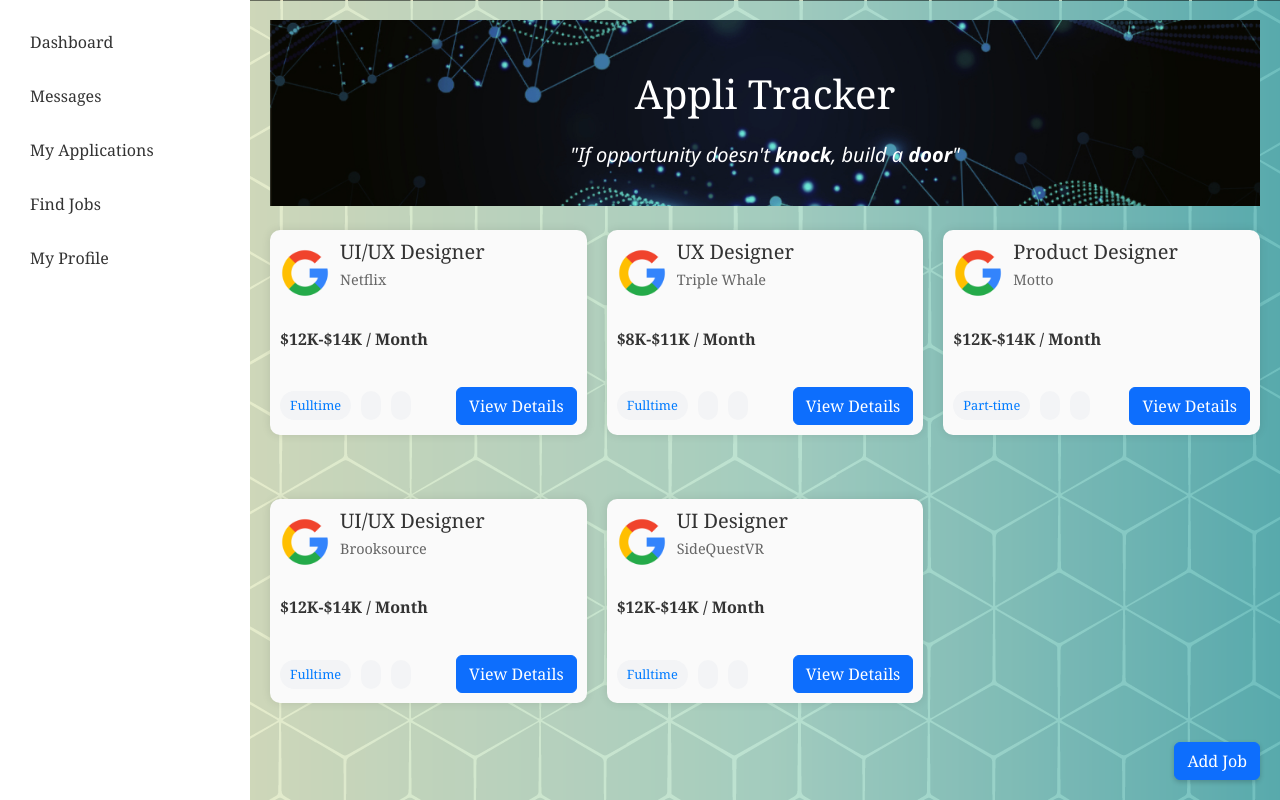
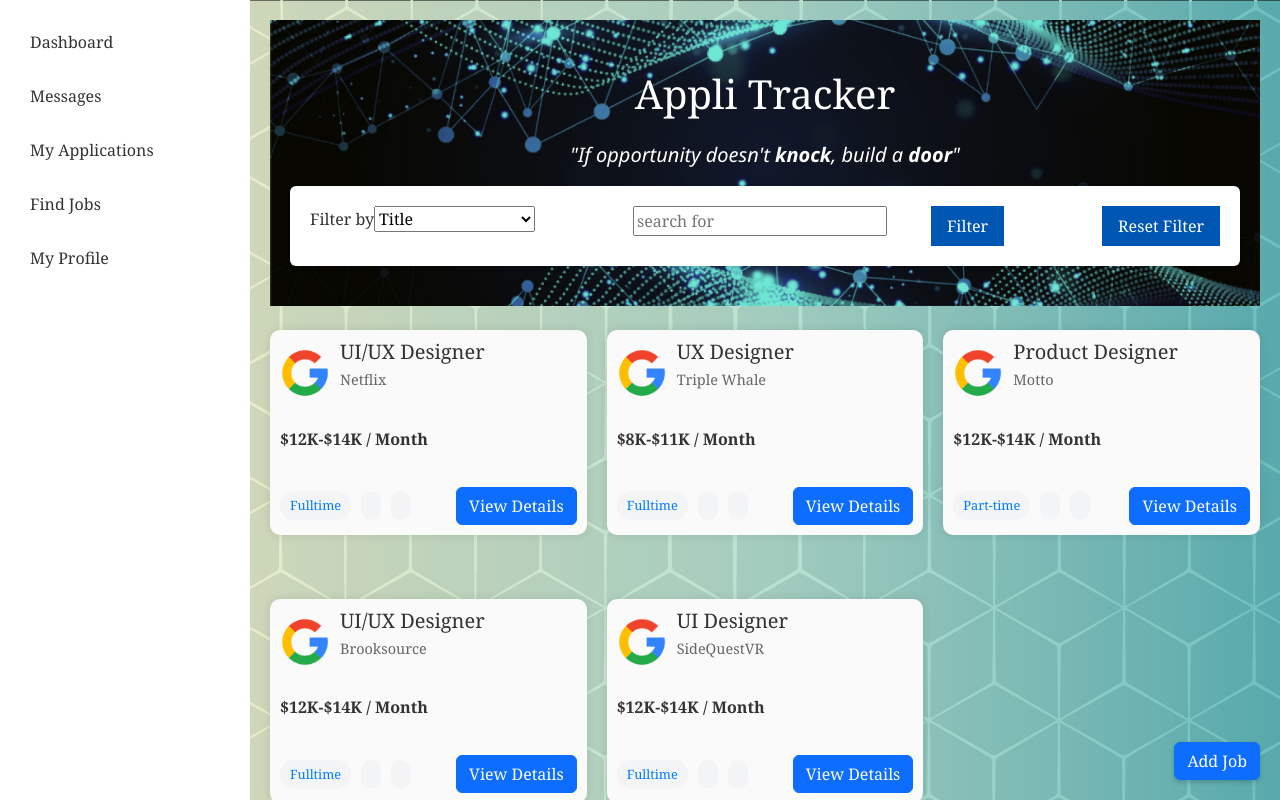
Before and after one commit to SWEN-732-Team-5/Appli-Tracker, a React (Create React App) app in the folder applitrackerproject/: page / in a window 1280 px wide. Built offline with nearby package versions, Linux system fonts and the light colour scheme.

Commit message:
filter background UI changes

```diff
--- a/applitrackerproject/src/components/JobFilter.js
+++ b/applitrackerproject/src/components/JobFilter.js
@@ -1,7 +1,56 @@
 import React, { useState } from 'react';
 
 const JobFilter = ({ setFilterType, setFilterValue }) => {
+  const [filterBy, setFilterBy] = useState('title');
+  const [filter, setFilter] = useState('');
 
+  const handleFilterChange = (e) => {
+    setFilter(e.target.value);
+  };
+
+  const applyFilter = () => {
+    setFilterType(filterBy);
+    setFilterValue(filter);
+  };
+
+  const resetFilter = () => {
+    setFilterType(null);
+    setFilterValue('');
+    setFilter('');
+  };
+
+  return (
+    <div className="job-filter">
+      <div className="filter-by">
+        <label htmlFor="filter-by-select">Filter by</label>
+        <select
+          id="filter-by-select"
+          value={filterBy}
+          onChange={(e) => setFilterBy(e.target.value)}
+        >
+          <option value="company">Company</option>
+          <option value="title">Title</option>
+          <option value="dateApplied">Date Applied</option>
+          <option value="emailFollowup">Email Followup</option>
+          <option value="appStatus">Application Status</option>
+        </select>
+      </div>
+      <div className="filter-input" style={{ width: "200px" }}>
+        <input
+          type="text"
+          value={filter}
+          placeholder="search for"
+          onChange={handleFilterChange}
+        />
+      </div>
+      <button className="filter-btn" onClick={applyFilter}>
+        Filter
+      </button>
+      <button className="reset-btn" onClick={resetFilter}>
+        Reset Filter
+      </button>
+    </div>
+  );
 };
 
 export default JobFilter;
```
